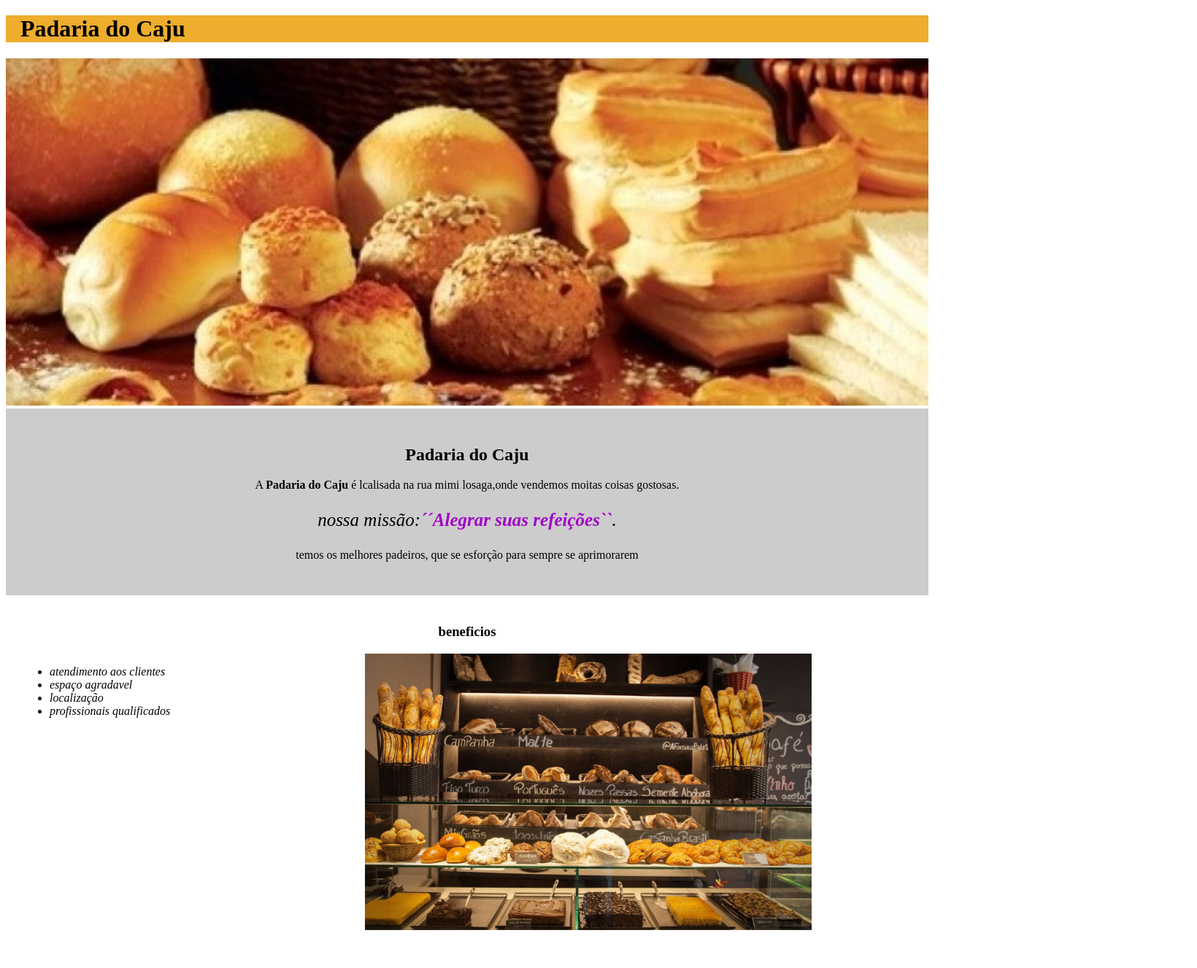
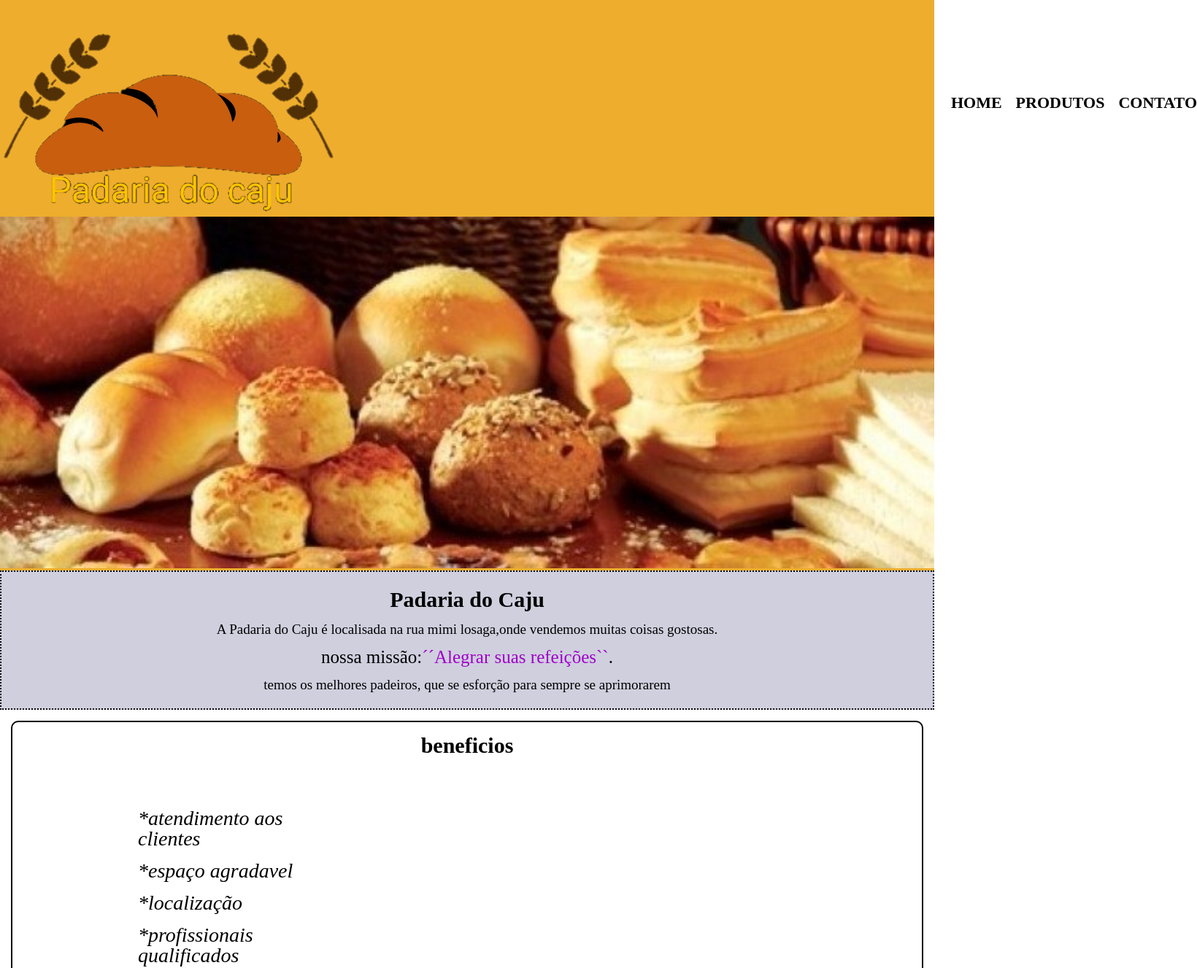
Before and after one commit to igorgabriel1A/htmal-padaria-do-caju, a plain HTML site: page alura html/index.html in a window 1280 px wide. Shown: the top 1327 px of the page at 73% size, 1640 px wide, since content can reach past the window. Drawn offline with Linux system fonts and the light colour scheme.

Commit message:
Add files via upload

```diff
--- a/alura html/index.html
+++ b/alura html/index.html
@@ -3,35 +3,45 @@
  <head>
      <meta charset="UTF-8">
       <title>Padaria do Caju</title>
-        <link rel="stylesheet"  href="style.css">
-
+       <link rel="stylesheet" href="reset.css">
+       <link rel="stylesheet" href="style.css">
  </head>
-
    <body>
    <header>
-           <h1 class="titula-principal">Padaria do Caju</h1>
+      <div class="caixa">
+          <h1><img src="llogo2.png"></h1>
+       <nav >
+          <ul>
+           <li class="cc"><a href="index.html">Home</a></li>
+           <li class="cc"><a href="produtos.html">Produtos</a></li>
+           <li class="cc"><a href="contato.html">Contato</a></li>
+          </ul>
+        </nav>
+      </div>
+          <img id="transferir" src="padaria.jpg">
     </header>
-        <img id="transferir" src="padaria.jpg">
+
     <div class="principal">
      <h2 class="titula-c">Padaria do Caju</h2>
+      <p>A <strong>Padaria do Caju </strong> é localisada na rua mimi losaga,onde vendemos muitas coisas gostosas.</p>
+      <p id="k1"><em>nossa missão:<strong>´´Alegrar suas refeições``</strong>.</em></p>
+      <p>temos os melhores padeiros, que se esforção para sempre se aprimorarem</p>
+    </div>
 
-        <p>A <strong>Padaria do Caju </strong> é lcalisada na rua mimi losaga,onde vendemos moitas coisas gostosas.</p>
-
-        <p id="k1"><em>nossa missão:<strong>´´Alegrar suas refeições``</strong>.</em></p>
-
-        <p>temos os melhores padeiros, que se esforção para sempre se aprimorarem </p>
-</div>
     <div class="beneficios">
       <h3 class="titula-c">beneficios</h3>
-      <ul>
-       <li class="itens">atendimento aos clientes</li>
-       <li class="itens">espaço agradavel</li>
-       <li class="itens">localização</li>
-       <li class="itens">profissionais qualificados</li>
+       <ul class="tt">
+         <li class="itens">*atendimento aos clientes</li>
+         <li class="itens">*espaço agradavel</li>
+         <li class="itens">*localização</li>
+         <li class="itens">*profissionais qualificados</li>
       </ul>
-<img  src="padaria 2.jpg" class="imab">
+        <img src="padaria 2.jpg" class="imab">
+    </div>
 
- </div>
+        <footer>
+         <img src="llogo3.png">
+         <p class="copyright">&copy; copyright padaria do caju </p>
+     </footer>
   </body>
-
  </html>
--- /dev/null
+++ b/alura html/produtos.css
@@ -0,0 +1,92 @@
+header{
+    background:#eead2d;
+    padding:20px 0 ;
+}
+
+.caixa{
+    position:relative;
+    width: 1640px;
+   margin:0 auto ;
+}
+
+nav{
+    position:absolute;
+    top:110px;
+    right:0;
+}
+
+nav li{
+    display:inline;
+    margin:0 0 0 15px;
+}
+
+nav a{
+    text-transform:uppercase;
+    color:#000000;
+    font-weight:bold;
+    font-size:22px;
+    text-decoration:none;
+}
+nav a:hover{
+  color: #000076;
+  text-decoration: underline ;
+}
+
+
+.produtos{
+ width: 1640px;
+   margin:0 auto ;
+   padding: 50px 0 ;
+}
+
+.produtos li{
+   display:inline-block;
+   text-align: center;
+   width: 30%;
+   vertical-align: top;
+   margin:0 1.5% ;
+   padding: 30px 20px;
+   box-sizing: border-box;
+   border: 2px #000000 solid ;
+   border-radius: 10px;
+   border-: ;
+}
+
+.produtos li:hover{
+   border-color: #990076;
+}
+
+.produtos li:active{
+   border-color: #808c19;
+}
+
+.produtos li:hover h2{
+    font-size: 50px;
+}
+
+.produtos h2 {
+    font-size: 40px;
+    font-weight: bold;
+}
+
+.descrição{
+    font-size: 20px;
+}
+
+.R4 {
+     font-size: 22px;
+    font-weight: bold;
+    margin-top: 10px;
+}
+
+footer{
+    text-align: center;
+    background: url("farelo-t.png");
+    padding: 40px;
+}
+
+.copyright{
+   color:#ffffff;
+   font-size: 16px;
+   margin: 20px 0 0;
+}
--- /dev/null
+++ b/alura html/reset.css
@@ -0,0 +1,48 @@
+/* http://meyerweb.com/eric/tools/css/reset/
+   v2.0 | 20110126
+   License: none (public domain)
+*/
+
+html, body, div, span, applet, object, iframe,
+h1, h2, h3, h4, h5, h6, p, blockquote, pre,
+a, abbr, acronym, address, big, cite, code,
+del, dfn, em, img, ins, kbd, q, s, samp,
+small, strike, strong, sub, sup, tt, var,
+b, u, i, center,
+dl, dt, dd, ol, ul, li,
+fieldset, form, label, legend,
+table, caption, tbody, tfoot, thead, tr, th, td,
+article, aside, canvas, details, embed,
+figure, figcaption, footer, header, hgroup,
+menu, nav, output, ruby, section, summary,
+time, mark, audio, video {
+	margin: 0;
+	padding: 0;
+	border: 0;
+	font-size: 100%;
+	font: inherit;
+	vertical-align: baseline;
+}
+/* HTML5 display-role reset for older browsers */
+article, aside, details, figcaption, figure,
+footer, header, hgroup, menu, nav, section {
+	display: block;
+}
+body {
+	line-height: 1;
+}
+ol, ul {
+	list-style: none;
+}
+blockquote, q {
+	quotes: none;
+}
+blockquote:before, blockquote:after,
+q:before, q:after {
+	content: '';
+	content: none;
+}
+table {
+	border-collapse: collapse;
+	border-spacing: 0;
+}
--- a/alura html/style.css
+++ b/alura html/style.css
@@ -1,54 +1,123 @@
-body{
+
+header {
+    background:#eead2d;
+    padding-top:20px;
+}
+
+.caixa{
+   position:relative;
+    width: 1640px;
+   margin:0 auto ;
+}
+
+nav{
+    position:absolute;
+    top:110px;
+    right:0;
+}
 
 
+.cc{
+    display:inline;
+    margin:0 0 0 15px;
+}
+
+nav a{
+    text-transform:uppercase;
+    color:#000000;
+    font-weight:bold;
+    font-size:22px;
+    text-decoration:none;
+}
+nav a:hover{
+  color: #000076;
+  text-decoration: underline ;
 }
 
  #transferir{
    width: 100%;
  }
 
+
 .principal{
-  background: #cccccc;
-  padding: 30px;
+ background: #cfcfde;
+    padding: 23px;
+    box-sizing: border-box;
+    border: 2px #000000 dotted ;
+
+    border-low :solid ;
 }
 
-.titula-principal{
-padding-left:20px ;
- background: #eead2d;
+.principal h2{
+    font-size: 30px;
+    font-weight: bold;
 }
 
-.titula-c {
-text-align: center;
+.principal p{
+    margin-top: 16px;
 }
- p{
+
+.titula-c{
     text-align: center;
 }
 
-#k1{
+p{
+ text-align: center;
+ font-size: 19px;
+}
+
+#k1 {
     font-size: 25px;
 }
 
 em strong{
-color:  #a000c9;
-}
-
-.itens{
-    font-style: italic;
+    color: #a000c9;
 }
 
 .beneficios{
-    background: #ffffff;
-    padding: 20px;
+  padding: 17px;
+   box-sizing: border-box;
+    border: 2px #000000 solid ;
+    margin: 15px;
+    border-radius: 10px;
 }
 
+.beneficios h3{
+      font-size: 30px;
+    font-weight: bold;
+}
 
-ul{
+.tt {
    display: inline-block;
    vertical-align: top;
    width: 20%;
    margin-right: 15%;
+   margin: 55px 11px 35px 155px;
+
+
 }
+.itens{
+  font-style: italic;
+  font-size:28px;
+     margin-top:16px ;
+ }
+
+
 
 .imab{
    width: 50%;
+   margin-left: 319px;
+    margin-top:16px
 }
+
+footer{
+    text-align: center;
+    background: url("farelo-t.png");
+    padding: 40px;
+}
+
+.copyright{
+   color:#ffffff;
+   font-size: 16px;
+   margin: 20px 0 0;
+}
```
Also changed, not shown: alura html/produtos.html (added, +54 -0 lines), alura html/Farelo-t.png (added), alura html/café pão.png (added), alura html/café.png (added), alura html/llogo2.png (added), alura html/llogo3.png (added), alura html/pão.png (added). Lines whose indentation alone changed are shown as unchanged.
